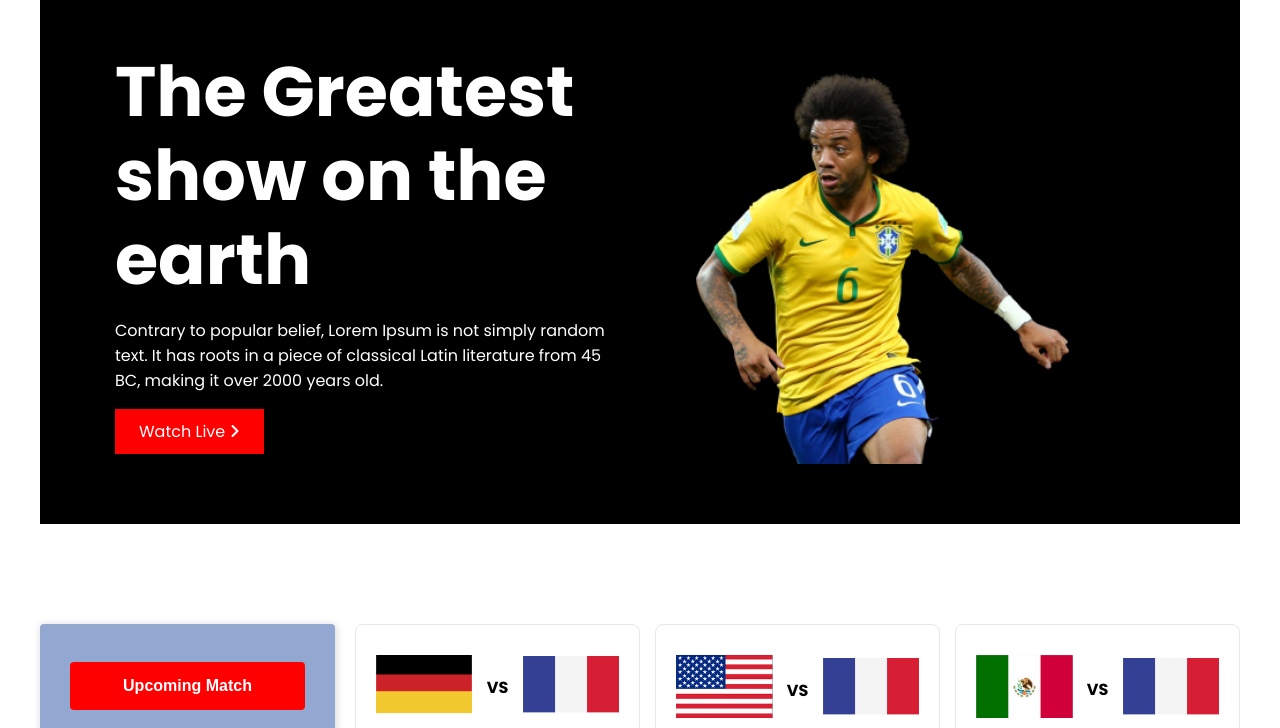
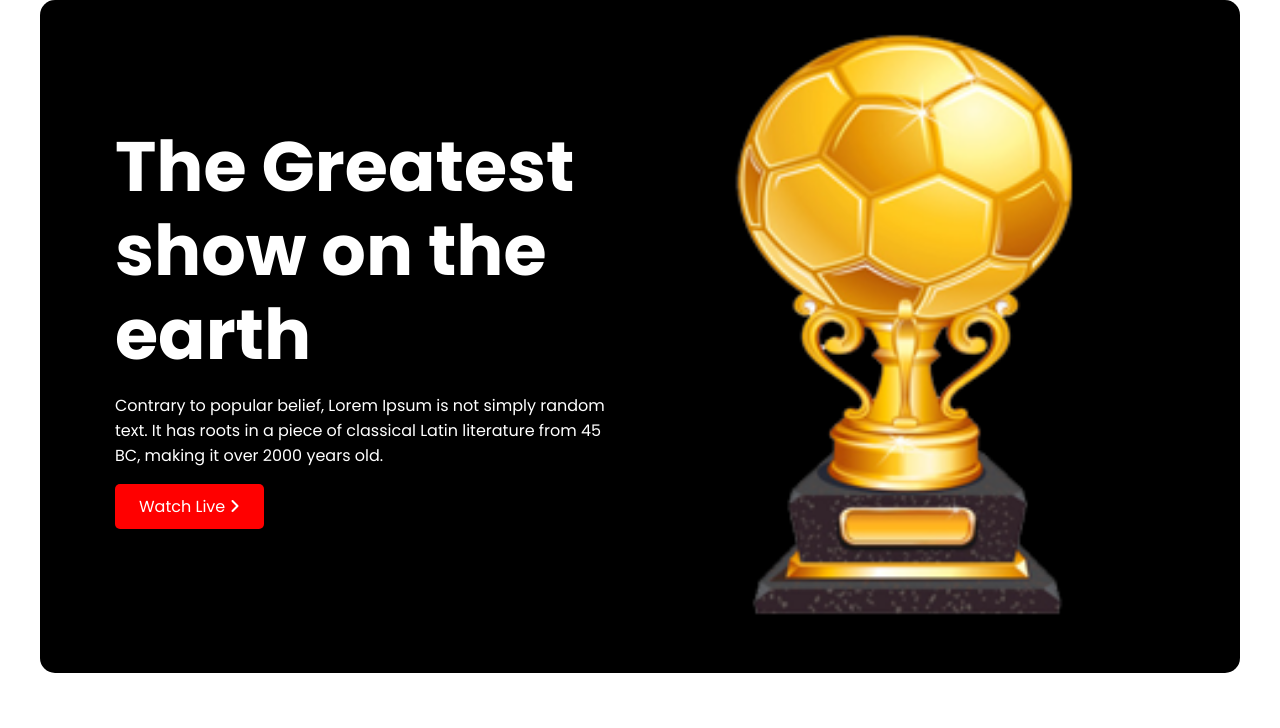
Before and after one commit to RMRana/sportsweb.com, a plain HTML site: page match.html in a window 1280 px wide. Shown: the top 728 px of the page. Drawn offline with Linux system fonts and the light colour scheme.

Commit message:
text eidt

```diff
--- a/css/responsive.css
+++ b/css/responsive.css
@@ -37,7 +37,8 @@
         margin: auto;
     }
     nav .link {
-        border: 1px solid black;
+        border: 1px solid #333232;
+        border-radius: 10px;
     }
     nav .link a {
         font-size: 24px;
@@ -102,6 +103,7 @@
     nav .link {
         border: 1px solid black;
         padding: 25px;
+        border-radius: 25px;
     }
     nav .link a {
         font-size: 26px;
--- a/css/style.css
+++ b/css/style.css
@@ -29,6 +29,7 @@ a{
     display: flex;
     justify-content: center;
     align-items: center;
+    border-radius: 15px;
    }
 .bannar-text {
     width: 50%;
@@ -40,6 +41,7 @@ a{
     padding: 10px 24px;
     background-color: #ff0000;
     color: #fff;
+    border-radius: 5px;
    }
 .bannar .bannar-text .link:hover{
     background-color: cornflowerblue;
@@ -49,8 +51,8 @@ a{
     width: 50%;
     }
 .bannar .bannar-img img {
-    width: 75%;
-    padding: 18px 21px 0 56px;
+    width: 80%;
+    padding: 18px 21px 25px 56px;
     }
 /* Bannar Css Style End*/
 /* Main Css Style Start*/
--- a/match.html
+++ b/match.html
@@ -27,7 +27,7 @@
                     <a  class="link" href="">Watch Live <i class="fa-solid fa-angle-right"></i> </a>
                 </div>
                 <div class="bannar-img">
-                    <img src="images/Banner Image.png" alt="player-img">
+                    <img src="images/cup.png" alt="cup">
                 </div>
             </div>
         </div>
```
